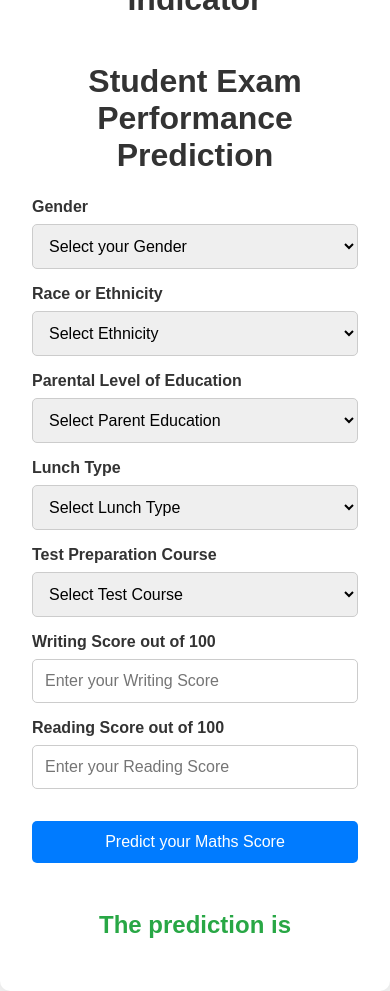
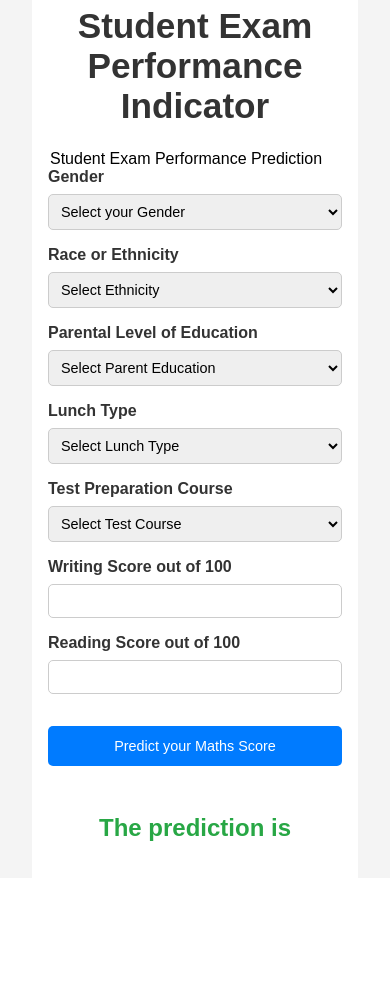
Before and after one commit to Rohit128256/ML_END_TO_END, a Flask app: page /predictdata in a window 390 px wide. After the commit the page ends 841 px from the top, so only its background shows below. Run offline with Flask 3, Linux system fonts and the light colour scheme.

Commit message:
slightly modifications in ui

```diff
--- a/templates/home.html
+++ b/templates/home.html
@@ -5,6 +5,10 @@
     <meta name="viewport" content="width=device-width, initial-scale=1.0">
     <title>Student Exam Performance Indicator</title>
     <style>
+        * {
+            box-sizing: border-box;
+        }
+
         body {
             font-family: Arial, sans-serif;
             background-color: #f4f4f4;
@@ -21,14 +25,16 @@
             padding: 2rem;
             border-radius: 10px;
             box-shadow: 0 0 20px rgba(0, 0, 0, 0.1);
+            width: 100%;
             max-width: 500px;
-            width: 100%;
+            margin: 1rem;
         }
 
         .login h1 {
             text-align: center;
             color: #333;
             margin-bottom: 1.5rem;
+            font-size: 3rem; /* Increased font size from 2.5rem to 3rem */
         }
 
         .login form {
@@ -53,7 +59,6 @@
             border: 1px solid #ccc;
             border-radius: 5px;
             width: 100%;
-            box-sizing: border-box;
         }
 
         .login input[type="submit"] {
@@ -84,16 +89,54 @@
         .login .placeholder {
             color: #888;
         }
+
+        /* Responsive Styles */
+        @media (max-width: 768px) {
+            body {
+                padding: 1rem;
+            }
+
+            .login {
+                padding: 1.5rem;
+                max-width: 100%;
+            }
+
+            .login h1 {
+                font-size: 2.5rem; /* Increased font size for tablets from 2rem to 2.5rem */
+            }
+        }
+
+        @media (max-width: 480px) {
+            .login {
+                padding: 1rem;
+                box-shadow: none;
+                border-radius: 0;
+            }
+
+            .login input, .login select {
+                font-size: 0.9rem;
+                padding: 0.5rem;
+            }
+
+            .login h1 {
+                font-size: 2.2rem; /* Increased font size for mobile from 1.8rem to 2.2rem */
+            }
+
+            .login input[type="submit"] {
+                font-size: 0.9rem;
+                padding: 0.75rem;
+            }
+        }
     </style>
 </head>
 <body>
     <div class="login">
         <h1>Student Exam Performance Indicator</h1>
         <form action="{{ url_for('predict_datapoint')}}" method="post">
-            <h1><legend>Student Exam Performance Prediction</legend></h1>
+            <legend>Student Exam Performance Prediction</legend>
             <div class="mb-3">
                 <label class="form-label">Gender</label>
-                <select class="form-control" name="gender" placeholder="Enter your Gender" required>
+                <select class="form-control" name="gender" required>
                     <option class="placeholder" selected disabled value="">Select your Gender</option>
                     <option value="male">Male</option>
                     <option value="female">Female</option>
@@ -101,7 +144,7 @@
             </div>
             <div class="mb-3">
                 <label class="form-label">Race or Ethnicity</label>
-                <select class="form-control" name="ethnicity" placeholder="Enter your ethnicity" required>
+                <select class="form-control" name="ethnicity" required>
                     <option class="placeholder" selected disabled value="">Select Ethnicity</option>
                     <option value="group A">Group A</option>
                     <option value="group B">Group B</option>
@@ -112,27 +155,27 @@
             </div>
             <div class="mb-3">
                 <label class="form-label">Parental Level of Education</label>
-                <select class="form-control" name="parental_level_of_education" placeholder="Enter your Parent Education" required>
+                <select class="form-control" name="parental_level_of_education" required>
                     <option class="placeholder" selected disabled value="">Select Parent Education</option>
-                    <option value="associate's degree">associate's degree</option>
-                    <option value="bachelor's degree">bachelor's degree</option>
-                    <option value="high school">high school</option>
-                    <option value="master's degree">master's degree</option>
-                    <option value="some college">some college</option>
-                    <option value="some high school">some high school</option>
+                    <option value="associate's degree">Associate's degree</option>
+                    <option value="bachelor's degree">Bachelor's degree</option>
+                    <option value="high school">High school</option>
+                    <option value="master's degree">Master's degree</option>
+                    <option value="some college">Some college</option>
+                    <option value="some high school">Some high school</option>
                 </select>
             </div>
             <div class="mb-3">
                 <label class="form-label">Lunch Type</label>
-                <select class="form-control" name="lunch" placeholder="Enter your Lunch" required>
+                <select class="form-control" name="lunch" required>
                     <option class="placeholder" selected disabled value="">Select Lunch Type</option>
-                    <option value="free/reduced">free/reduced</option>
-                    <option value="standard">standard</option>
+                    <option value="free/reduced">Free/Reduced</option>
+                    <option value="standard">Standard</option>
                 </select>
             </div>
             <div class="mb-3">
                 <label class="form-label">Test Preparation Course</label>
-                <select class="form-control" name="test_preparation_course" placeholder="Enter your Course" required>
+                <select class="form-control" name="test_preparation_course" required>
                     <option class="placeholder" selected disabled value="">Select Test Course</option>
                     <option value="none">None</option>
                     <option value="completed">Completed</option>
@@ -140,11 +183,11 @@
             </div>
             <div class="mb-3">
                 <label class="form-label">Writing Score out of 100</label>
-                <input class="form-control" type="number" name="writing_score" placeholder="Enter your Writing Score" min='0' max='100' required />
+                <input class="form-control" type="number" name="writing_score" min="0" max="100" required />
             </div>
             <div class="mb-3">
                 <label class="form-label">Reading Score out of 100</label>
-                <input class="form-control" type="number" name="reading_score" placeholder="Enter your Reading Score" min='0' max='100' required />
+                <input class="form-control" type="number" name="reading_score" min="0" max="100" required />
             </div>
             <div class="mb-3">
                 <input class="btn btn-primary" type="submit" value="Predict your Maths Score" />
```
